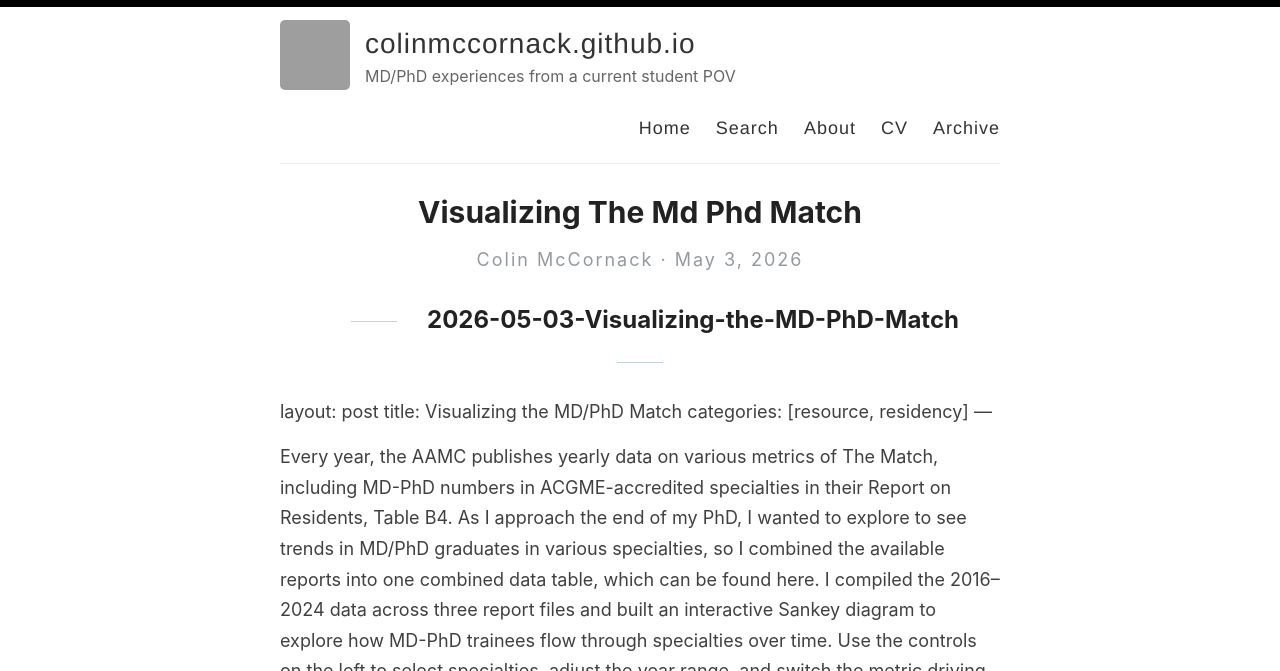
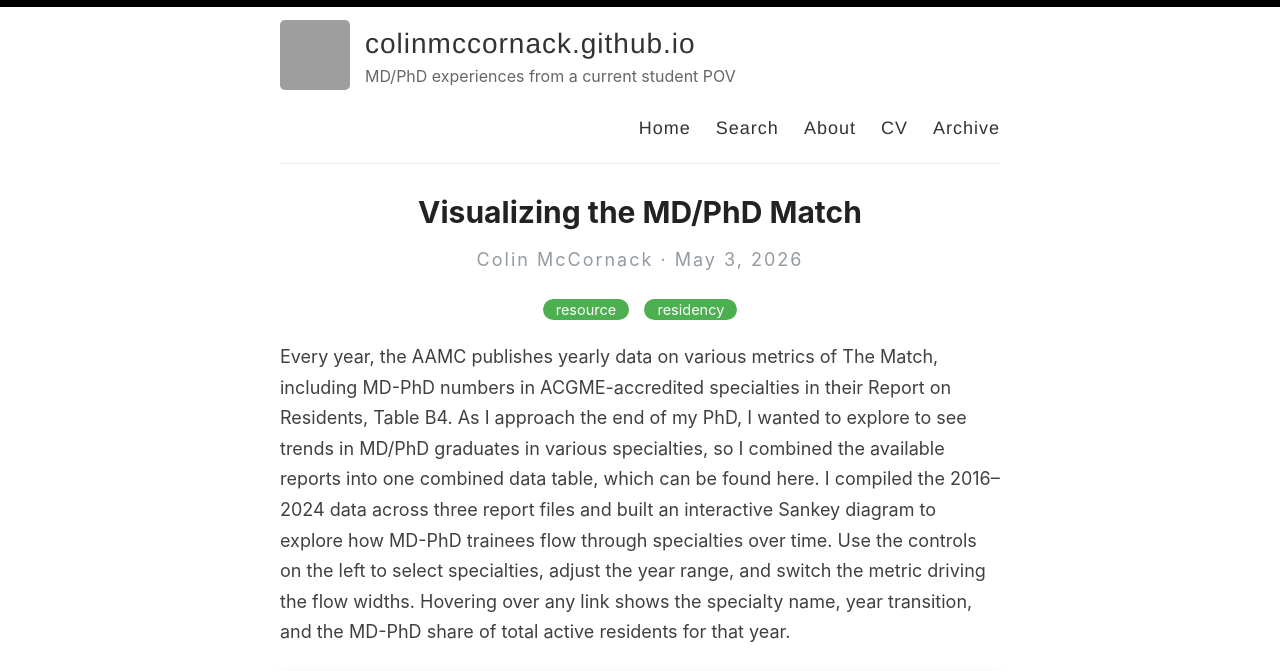
Before and after one commit to colinmccornack/colinmccornack.github.io, a Jekyll site: the page built from _posts/2026-05-03-Visualizing-the-MD-PhD-Match.md, in a window 1280 px wide and 900 px high, cut to the strip 0-671 px from the top of the window. Built offline with Jekyll 4.4.1, drawn with Linux system fonts in a browser that asks for light colours; our own code applies the rules of GitHub Pages for plain Markdown files; grey boxes are pictures that could not be loaded.

Commit message:
Fixed header

```diff
--- a/_posts/2026-05-03-Visualizing-the-MD-PhD-Match.md
+++ b/_posts/2026-05-03-Visualizing-the-MD-PhD-Match.md
@@ -1,4 +1,3 @@
-2026-05-03-Visualizing-the-MD-PhD-Match
 ---
 layout: post
 title: Visualizing the MD/PhD Match
```
